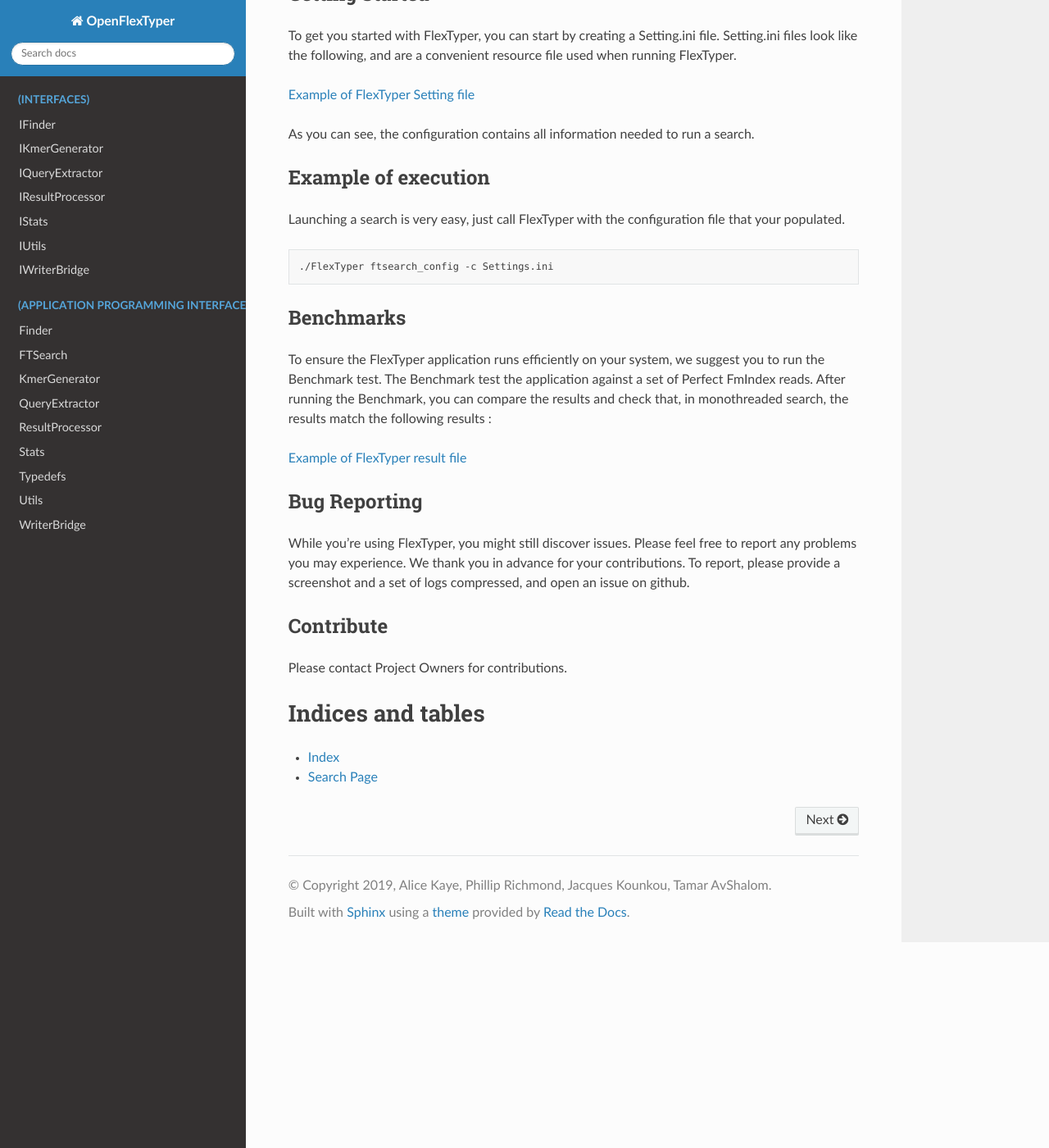
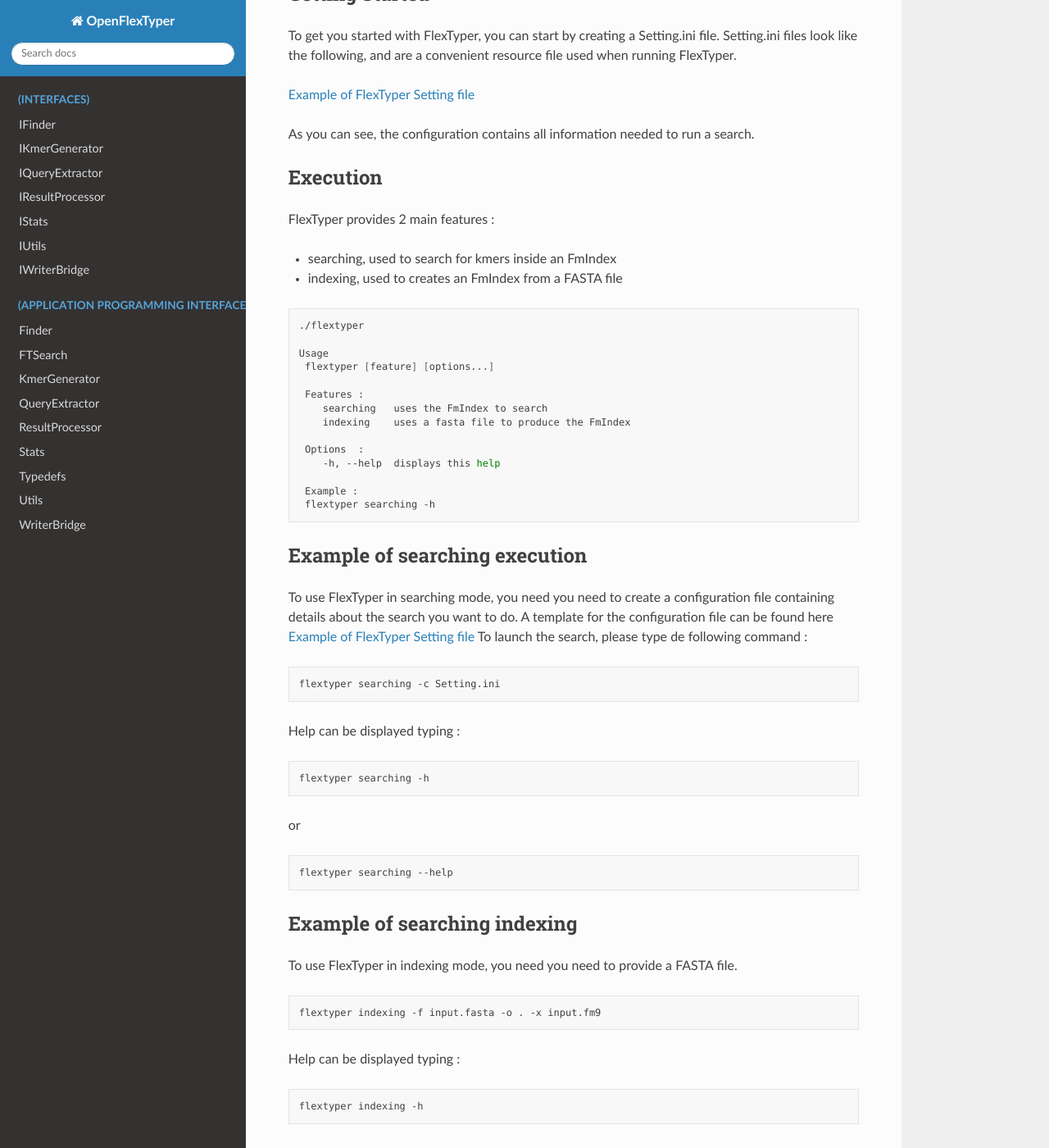
Before and after one commit to wassermanlab/OpenFlexTyper, a Sphinx documentation site: the page built from docs/source/index.rst, in a window 1280 px wide and 1400 px high, scrolled down 1400 px. Shown: the whole window at 82% size. Built offline with Sphinx 7.4.7 and the Read the Docs theme 2.0.0, drawn with Linux system fonts in a browser that asks for light colours; some of the changed text lies outside the part shown.

Commit message:
adding readme's

```diff
--- a/docs/source/index.rst
+++ b/docs/source/index.rst
@@ -86,26 +86,77 @@
 As you can see, the configuration contains all information needed to run
 a search.
 
-Example of execution
-^^^^^^^^^^^^^^^^^^^^
+Execution
+^^^^^^^^^
 
-Launching a search is very easy, just call FlexTyper with the
-configuration file that your populated.
+FlexTyper provides 2 main features :
+
+-  searching, used to search for kmers inside an FmIndex
+-  indexing, used to creates an FmIndex from a FASTA file
 
 .. code:: bash
 
-   ./FlexTyper ftsearch_config -c Settings.ini
+   ./flextyper
 
-Benchmarks
-^^^^^^^^^^
+   Usage
+    flextyper [feature] [options...]
 
-To ensure the FlexTyper application runs efficiently on your system, we
-suggest you to run the Benchmark test. The Benchmark test the
-application against a set of Perfect FmIndex reads. After running the
-Benchmark, you can compare the results and check that, in monothreaded
-search, the results match the following results :
+    Features :
+       searching   uses the FmIndex to search
+       indexing    uses a fasta file to produce the FmIndex
 
-`Example of FlexTyper result file`_
+    Options  :
+       -h, --help  displays this help
+
+    Example :
+    flextyper searching -h
+
+Example of searching execution
+^^^^^^^^^^^^^^^^^^^^^^^^^^^^^^
+
+To use FlexTyper in searching mode, you need you need to create a
+configuration file containing details about the search you want to do. A
+template for the configuration file can be found here `Example of
+FlexTyper Setting file`_ To launch the search, please type de following
+command :
+
+.. code:: bash
+
+   flextyper searching -c Setting.ini
+
+Help can be displayed typing :
+
+.. code:: bash
+
+   flextyper searching -h
+
+or
+
+.. code:: bash
+
+   flextyper searching --help
+
+Example of searching indexing
+^^^^^^^^^^^^^^^^^^^^^^^^^^^^^
+
+To use FlexTyper in indexing mode, you need you need to provide a FASTA
+file.
+
+.. code:: bash
+
+   flextyper indexing -f input.fasta -o . -x input.fm9
+
+Help can be displayed typing :
+
+.. code:: bash
+
+   flextyper indexing -h
+
+or
+
+.. code:: bash
+
+   flextyper indexing --help
 
 Bug Reporting
 ^^^^^^^^^^^^^
@@ -121,9 +172,6 @@
 Please contact Project Owners for contributions.
 
 .. _Example of FlexTyper Setting file: ../extras/Setting.ini
-.. _Example of FlexTyper result file: ../extras/Benchmark.tsv
-
-
 Indices and tables
 ==================
 
```
Also changed, not shown: flextyper/README.md.
